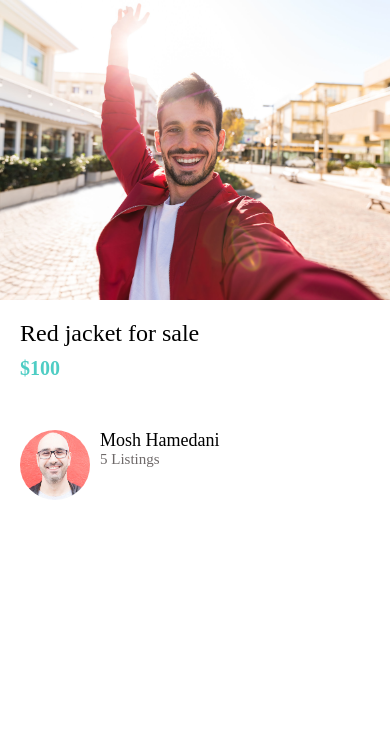
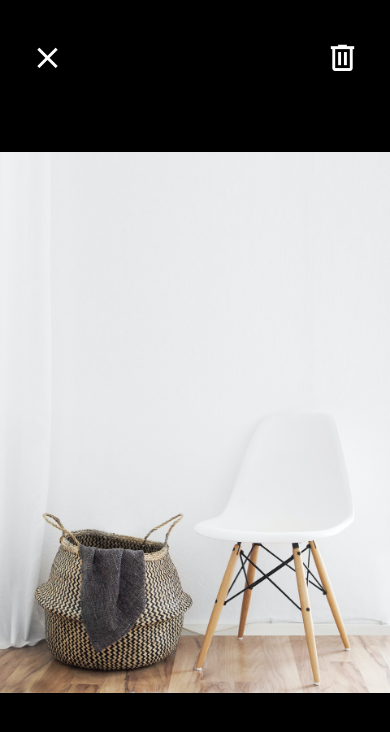
Before and after one commit to gerrcass/DoneWithIt, a React Native app: screen / in a window 390 px wide. Shown: the top 732 px of the page. Built offline with nearby package versions, Linux system fonts and the light colour scheme.

Commit message:
Improving ViewImageScreen...

```diff
--- a/App.js
+++ b/App.js
@@ -3,7 +3,9 @@
 
 import Card from "./app/components/Card";
 import ListingDetailsScreen from "./app/screens/ListingDetailsScreen";
+import ViewImageScreen from "./app/screens/ViewImageScreen";
 
 export default function App() {
-  return <ListingDetailsScreen />;
+  //return <ListingDetailsScreen />;
+  return <ViewImageScreen />;
 }
--- a/app/screens/ViewImageScreen.js
+++ b/app/screens/ViewImageScreen.js
@@ -1,13 +1,23 @@
 import React from "react";
 import { Image, StyleSheet, View } from "react-native";
+import { MaterialCommunityIcons } from "@expo/vector-icons";
 
 import colors from "../config/colors";
 
 export default function ViewImageScreen() {
   return (
     <View style={styles.container}>
-      <View style={styles.closeIcon} />
-      <View style={styles.deleteIcon} />
+      <View style={styles.closeIcon}>
+        <MaterialCommunityIcons name="close" size={35} color={colors.white} />
+      </View>
+
+      <View style={styles.deleteIcon}>
+        <MaterialCommunityIcons
+          name="trash-can-outline"
+          size={35}
+          color={colors.white}
+        />
+      </View>
       <Image
         resizeMode="contain"
         style={styles.image}
@@ -19,9 +29,6 @@
 
 const styles = StyleSheet.create({
   closeIcon: {
-    width: 50,
-    height: 50,
-    backgroundColor: colors.primary,
     position: "absolute",
     top: 40,
     left: 30,
@@ -31,9 +38,6 @@
     flex: 1,
   },
   deleteIcon: {
-    width: 50,
-    height: 50,
-    backgroundColor: colors.secondary,
     position: "absolute",
     top: 40,
     right: 30,
--- a/app/screens/WelcomeScreen.js
+++ b/app/screens/WelcomeScreen.js
@@ -1,7 +1,6 @@
 import React from "react";
 import { Image, ImageBackground, StyleSheet, View } from "react-native";
 
-//import { MaterialCommunityIcons } from "@expo/vector-icons";
 import AppText from "../components/AppText";
 import AppButton from "../components/AppButton";
 import colors from "../config/colors";
@@ -16,11 +15,6 @@
       <View style={styles.logoBox}>
         <Image style={styles.logo} source={require("../assets/logo-red.png")} />
         <AppText style={styles.tagline}>Sell What You Don't Need</AppText>
-        {/* <MaterialCommunityIcons
-          name="arrow-right-circle-outline"
-          size={20}
-          color={colors.primary}
-        /> */}
       </View>
       <View style={styles.buttonsContainer}>
         <AppButton text="Login" onPress={() => console.log("Login Tapped")} />
```
